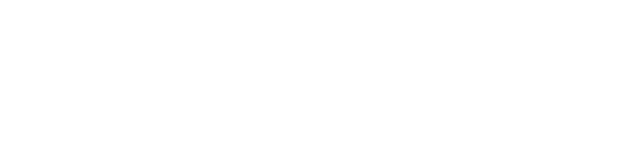
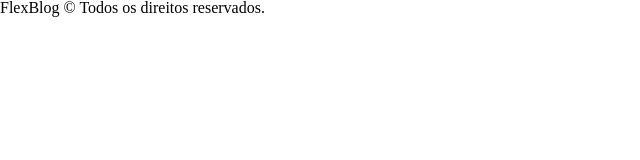
Before and after one commit to PedroLDallIgna/curso-origamid-css-flexbox, a plain HTML site: page index.html in a window 1280 px wide. Shown: the whole page, without its empty margins (0-640 px from the left). Drawn offline with Linux system fonts and the light colour scheme.

Commit message:
footer structure

```diff
--- a/index.html
+++ b/index.html
@@ -20,8 +20,8 @@
 
     </main>
 
-    <footer>
-
+    <footer class="footer">
+        <p>FlexBlog © Todos os direitos reservados.</p>
     </footer>
 
 </body>
```
